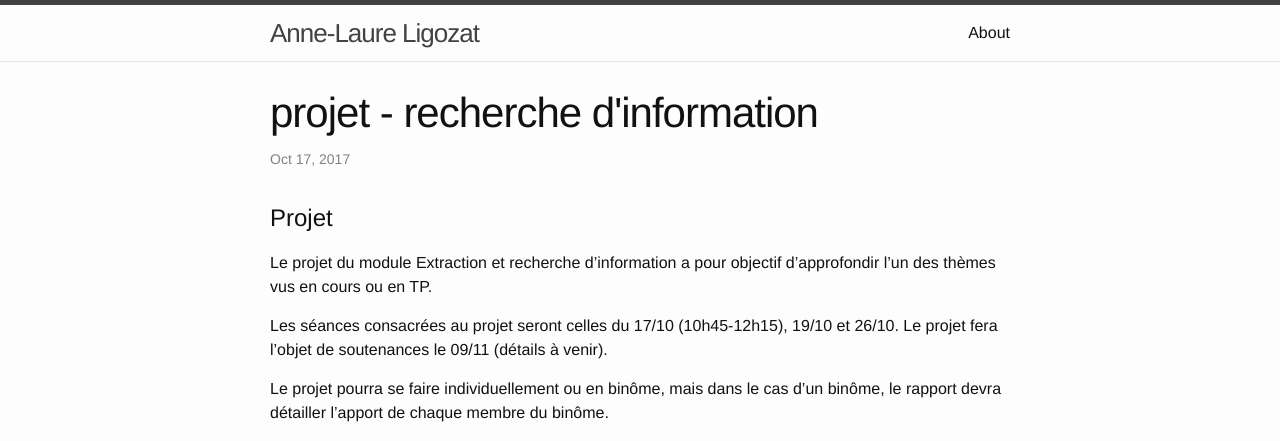
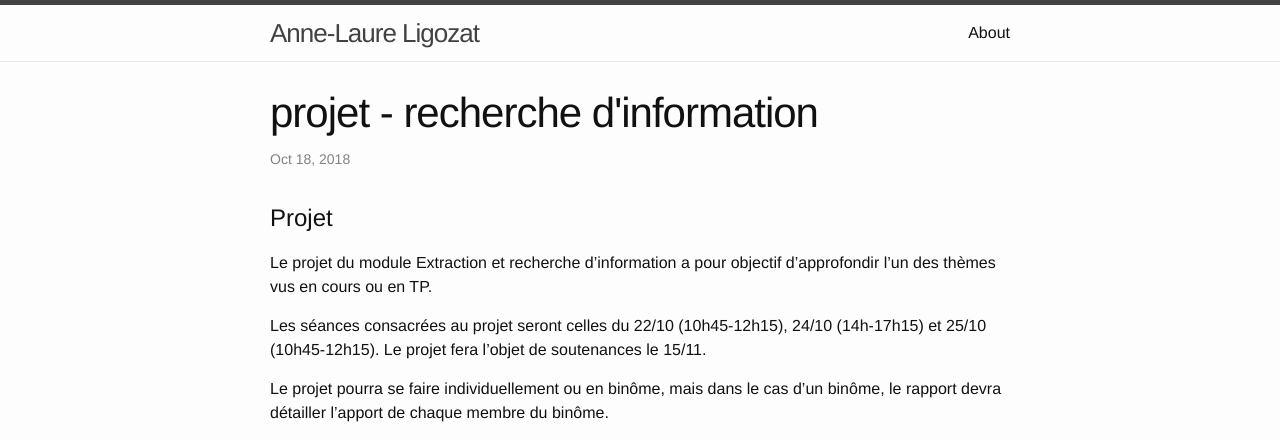
Before and after one commit to annlor/annlor.github.io, a Jekyll site: the page built from _posts/2018-11-15-aic-projet.markdown, in a window 1280 px wide. Shown: the top 441 px of the page. Built offline with Jekyll 4.4.1, drawn with Linux system fonts in a browser that asks for light colours.

Commit message:
projets 2018

```diff
--- a/_posts/2017-10-17-aic-projet.markdown
+++ b/_posts/2018-11-15-aic-projet.markdown
@@ -1,13 +1,13 @@
 ---
 layout: post
 title:  "projet - recherche d'information"
-date:   2017-10-17 10:45:00 +0200
+date:   2018-10-18 10:45:00 +0200
 categories: ens aic
 ---
 # Projet
 Le projet du module Extraction et recherche d'information a pour objectif d'approfondir l'un des thèmes vus en cours ou en TP.
 
-Les séances consacrées au projet seront celles du 17/10 (10h45-12h15), 19/10 et 26/10. Le projet fera l'objet de soutenances le 09/11 (détails à venir).
+Les séances consacrées au projet seront celles du 22/10 (10h45-12h15), 24/10 (14h-17h15) et 25/10 (10h45-12h15). Le projet fera l'objet de soutenances le 15/11.
 
 Le projet pourra se faire individuellement ou en binôme, mais dans le cas d'un binôme, le rapport devra détailler l'apport de chaque membre du binôme.
 
```
